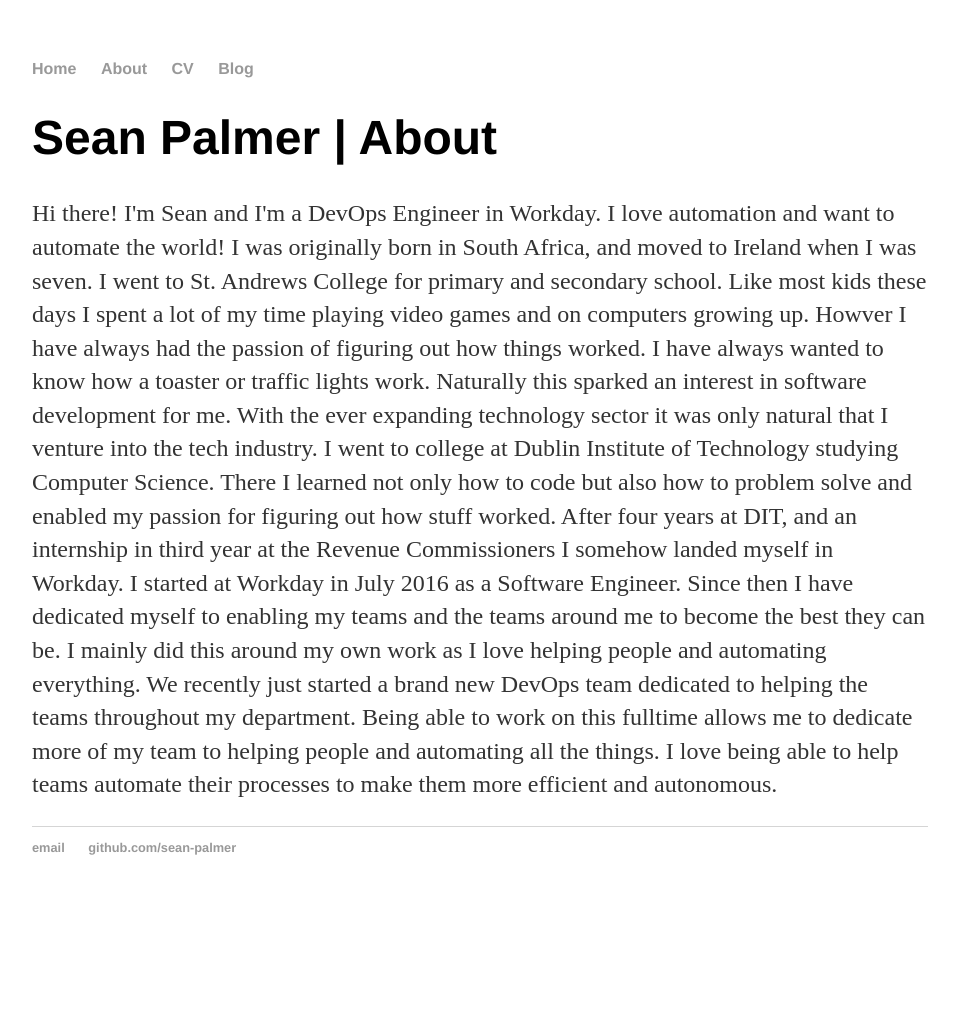
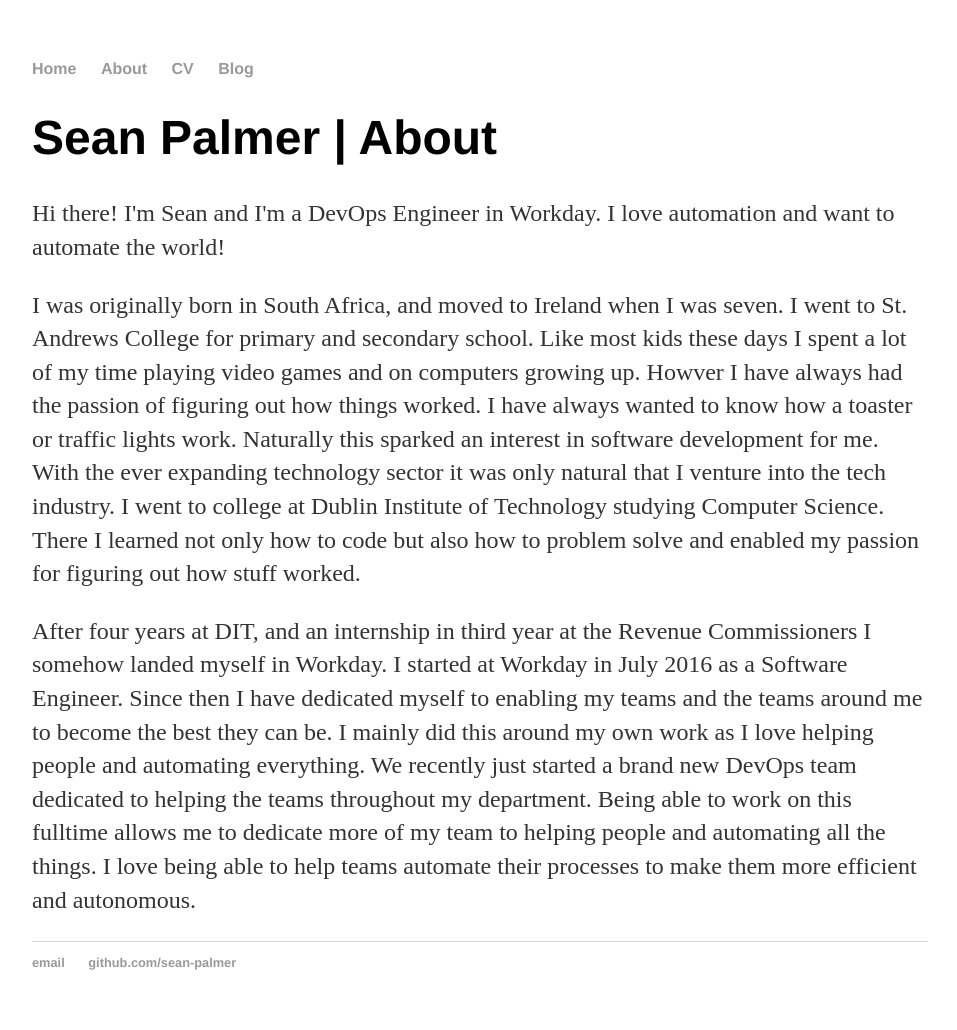
Before and after one commit to sean-palmer/sean-palmer.github.io, a Jekyll site: the page built from about/index.html, in a window 1280 px wide. Shown: the whole page, without its empty margins (160-1117 px from the left). Built offline with Jekyll 4.4.1, drawn with Linux system fonts in a browser that asks for light colours; before the commit the page ends 915 px from its top, so only the background shows below that.

```diff
--- a/about/index.html
+++ b/about/index.html
@@ -4,9 +4,9 @@ title: Sean Palmer | About
 ---
 <div class="blurb">
 	<h1>Sean Palmer | About</h1>
-	<p>Hi there! I'm Sean and I'm a DevOps Engineer in Workday. I love automation and want to automate the world!
+	<p>Hi there! I'm Sean and I'm a DevOps Engineer in Workday. I love automation and want to automate the world!</p>
 
-    I was originally born in South Africa, and moved to Ireland when I was seven. I went to St. Andrews College for primary and secondary school. Like most kids these days I spent a lot of my time playing video games and on computers growing up. Howver I have always had the passion of figuring out how things worked. I have always wanted to know how a toaster or traffic lights work. Naturally this sparked an interest in software development for me. With the ever expanding technology sector it was only natural that I venture into the tech industry. I went to college at Dublin Institute of Technology studying Computer Science. There I learned not only how to code but also how to problem solve and enabled my passion for figuring out how stuff worked.
+    <p>I was originally born in South Africa, and moved to Ireland when I was seven. I went to St. Andrews College for primary and secondary school. Like most kids these days I spent a lot of my time playing video games and on computers growing up. Howver I have always had the passion of figuring out how things worked. I have always wanted to know how a toaster or traffic lights work. Naturally this sparked an interest in software development for me. With the ever expanding technology sector it was only natural that I venture into the tech industry. I went to college at Dublin Institute of Technology studying Computer Science. There I learned not only how to code but also how to problem solve and enabled my passion for figuring out how stuff worked.</p>
 
-	After four years at DIT, and an internship in third year at the Revenue Commissioners I somehow landed myself in Workday. I started at Workday in July 2016 as a Software Engineer. Since then I have dedicated myself to enabling my teams and the teams around me to become the best they can be. I mainly did this around my own work as I love helping people and automating everything. We recently just started a brand new DevOps team dedicated to helping the teams throughout my department. Being able to work on this fulltime allows me to dedicate more of my team to helping people and automating all the things. I love being able to help teams automate their processes to make them more efficient and autonomous.</p>
+	<p>After four years at DIT, and an internship in third year at the Revenue Commissioners I somehow landed myself in Workday. I started at Workday in July 2016 as a Software Engineer. Since then I have dedicated myself to enabling my teams and the teams around me to become the best they can be. I mainly did this around my own work as I love helping people and automating everything. We recently just started a brand new DevOps team dedicated to helping the teams throughout my department. Being able to work on this fulltime allows me to dedicate more of my team to helping people and automating all the things. I love being able to help teams automate their processes to make them more efficient and autonomous.</p>
 </div><!-- /.blurb -->
```
